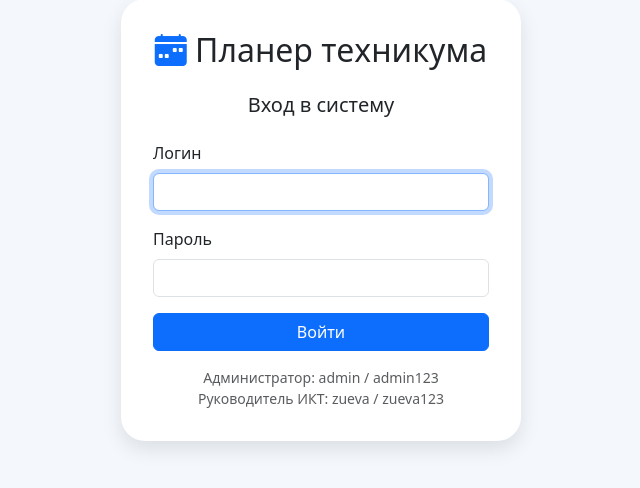
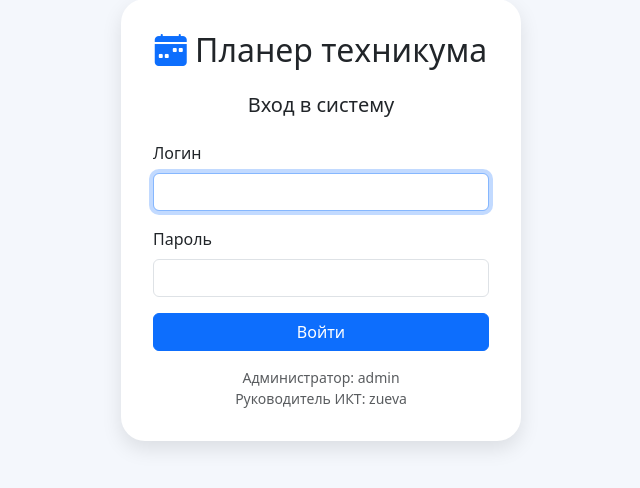
Before and after one commit to anytka29i63-jpg/planner-app, a Flask app: page /login in a window 1280 px wide. Shown: the part 101-589 px from the top of the page, without its empty margins (319-959 px from the left). Run offline with Flask 3, Linux system fonts and the light colour scheme.

Commit message:
Update login.html

```diff
--- a/templates/login.html
+++ b/templates/login.html
@@ -31,8 +31,8 @@
             <button type="submit" class="btn btn-primary w-100">Войти</button>
         </form>
         <div class="text-center mt-3 text-muted small">
-            Администратор: admin / admin123<br>
-            Руководитель ИКТ: zueva / zueva123
+            Администратор: admin  <br>
+            Руководитель ИКТ: zueva
         </div>
     </div>
 </div>
```
